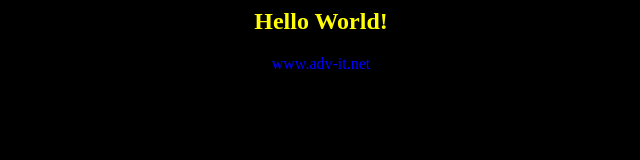
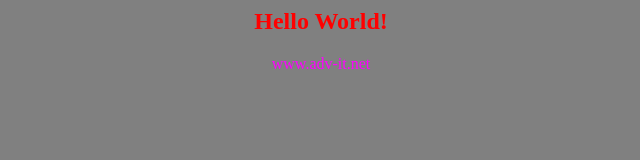
Before and after one commit to romanblohin/app-for-jenkins, a plain HTML site: page index.html in a window 1280 px wide. Shown: the whole page, without its empty margins (319-959 px from the left). Drawn offline with Linux system fonts and the light colour scheme.

Commit message:
Changed bgcolor to gray in index.html

```diff
--- a/index.html
+++ b/index.html
@@ -1,9 +1,9 @@
 <html>
-<body bgcolor=black>
+<body bgcolor=gray>
 <center>
-<h2><font color=yellow>Hello World!</font></h2>
+<h2><font color=red>Hello World!</font></h2>
 
-<font color=blue>www.adv-it.net</font>
+<font color=magenta>www.adv-it.net</font>
 
 </center>
 </body>
```
